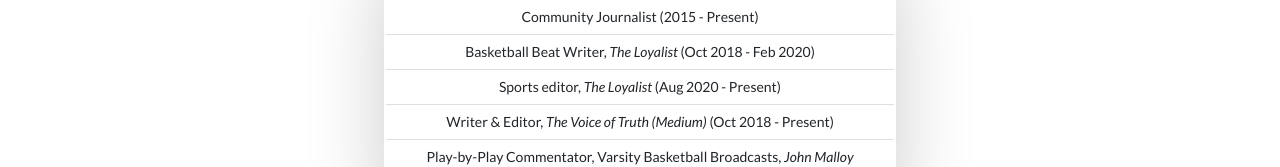
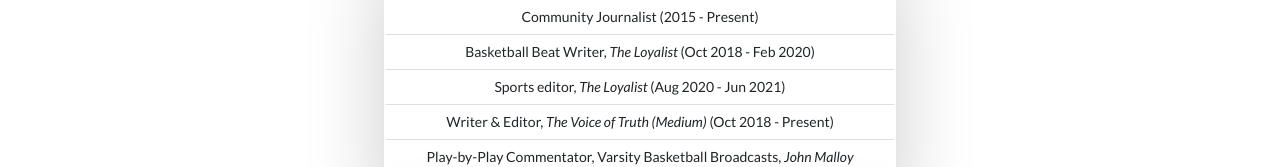
Before and after one commit to JBoundless/jordan-pag-portfolio, a React (Create React App) app: page / in a window 1280 px wide. Shown: the part 971-1138 px from the top of the page. Built offline with nearby package versions, Linux system fonts and the light colour scheme.

Commit message:
Update ExperienceCard.js

```diff
--- a/src/components/ExperienceCard.js
+++ b/src/components/ExperienceCard.js
@@ -12,7 +12,7 @@ export default function WorkCards() {
   <ListGroup variant="flush">
   <ListGroup.Item>Community Journalist (2015 - Present)</ListGroup.Item>
     <ListGroup.Item>Basketball Beat Writer, <i>The Loyalist</i> (Oct 2018 - Feb 2020)</ListGroup.Item>
-    <ListGroup.Item>Sports editor, <i>The Loyalist</i> (Aug 2020 - Present)</ListGroup.Item>
+    <ListGroup.Item>Sports editor, <i>The Loyalist</i> (Aug 2020 - Jun 2021)</ListGroup.Item>
     <ListGroup.Item>Writer & Editor, <i>The Voice of Truth (Medium)</i> (Oct 2018 - Present)</ListGroup.Item>
     <ListGroup.Item>Play-by-Play Commentator, Varsity Basketball Broadcasts, <i>John Malloy Broadcast Club</i> (Nov 2018 - Present)</ListGroup.Item>
       <ListGroup.Item>Online Managing Editor, <i>The Loyalist</i> (Jul 2021 - Present)</ListGroup.Item>
```
